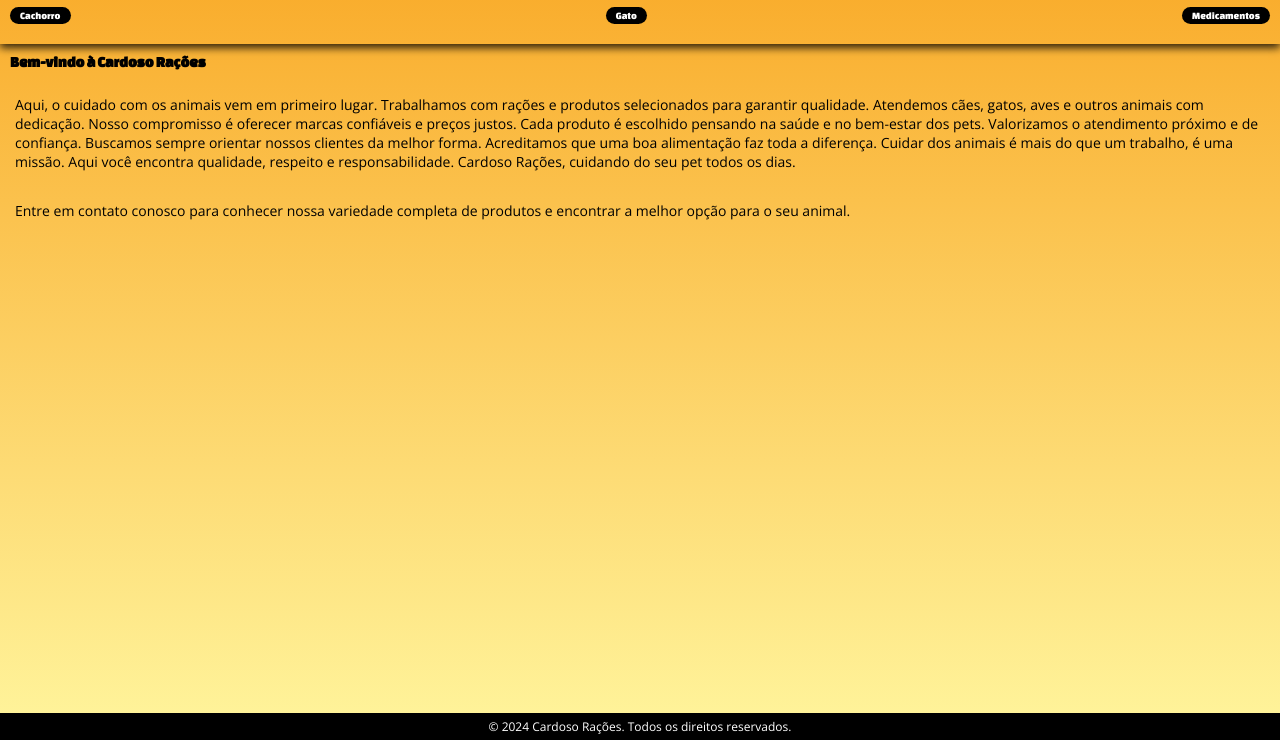
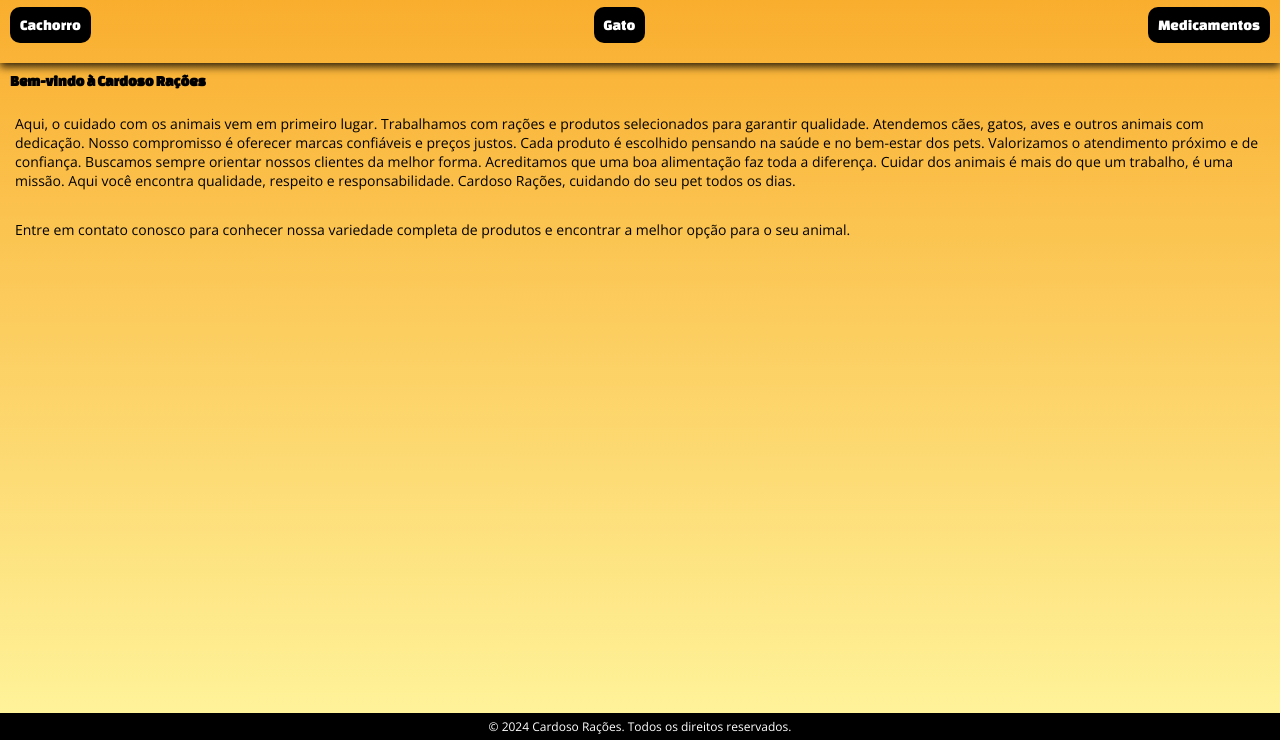
Before and after one commit to lucasnunes78434-jpg/Cardoso-Racoes, a plain HTML site: page index.html in a window 1280 px wide. Shown: the part 60-800 px from the top of the page. Drawn offline with nearby package versions, Linux system fonts and the light colour scheme.

Commit message:
atualização

```diff
--- a/estilo/style.css
+++ b/estilo/style.css
@@ -55,10 +55,10 @@ header > nav > a {
     font-family: var(--font-titulos);
     text-decoration: none;
     color: white;
-    font-size: 10px;
+    font-size: 15px;
     margin: 10px;
     background-color: black;
-    padding: 3px 10px;
+    padding: 10px 10px;
     border-radius: 10px;
     color: white;
 }
```
